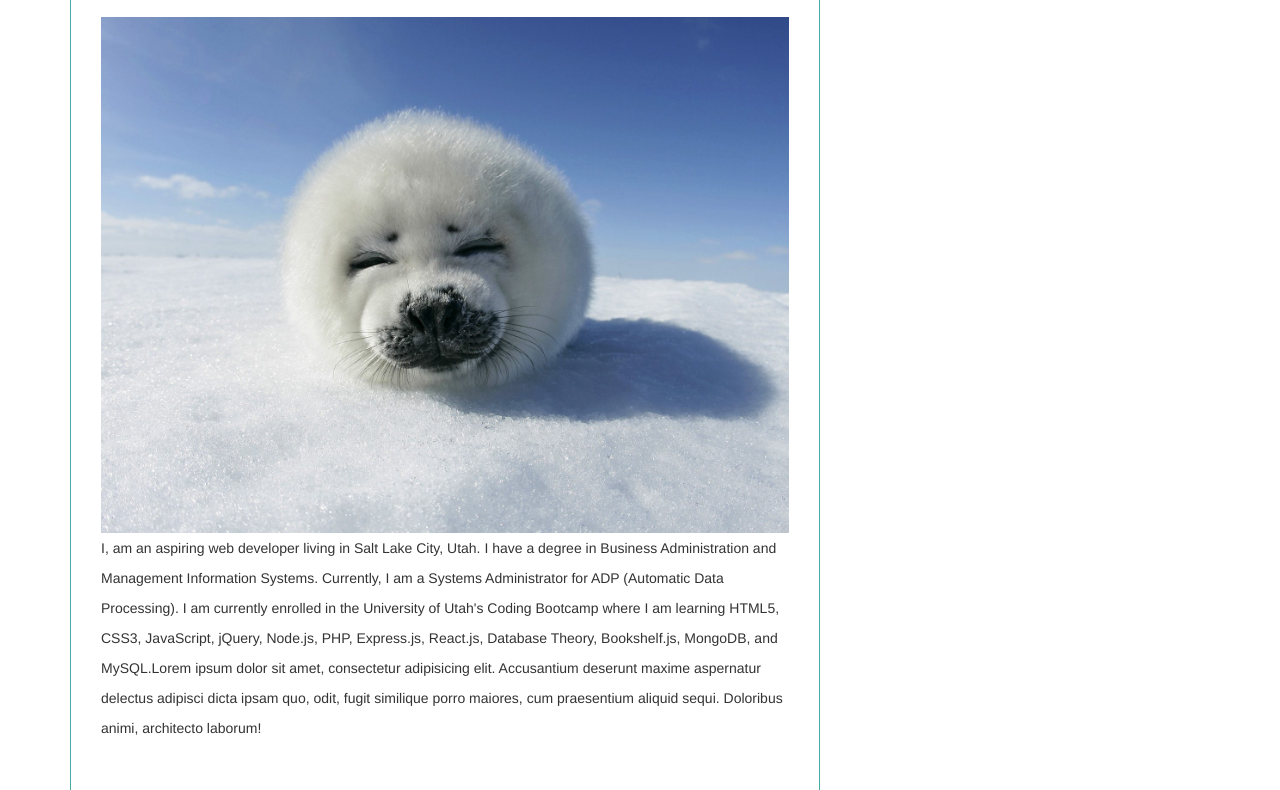
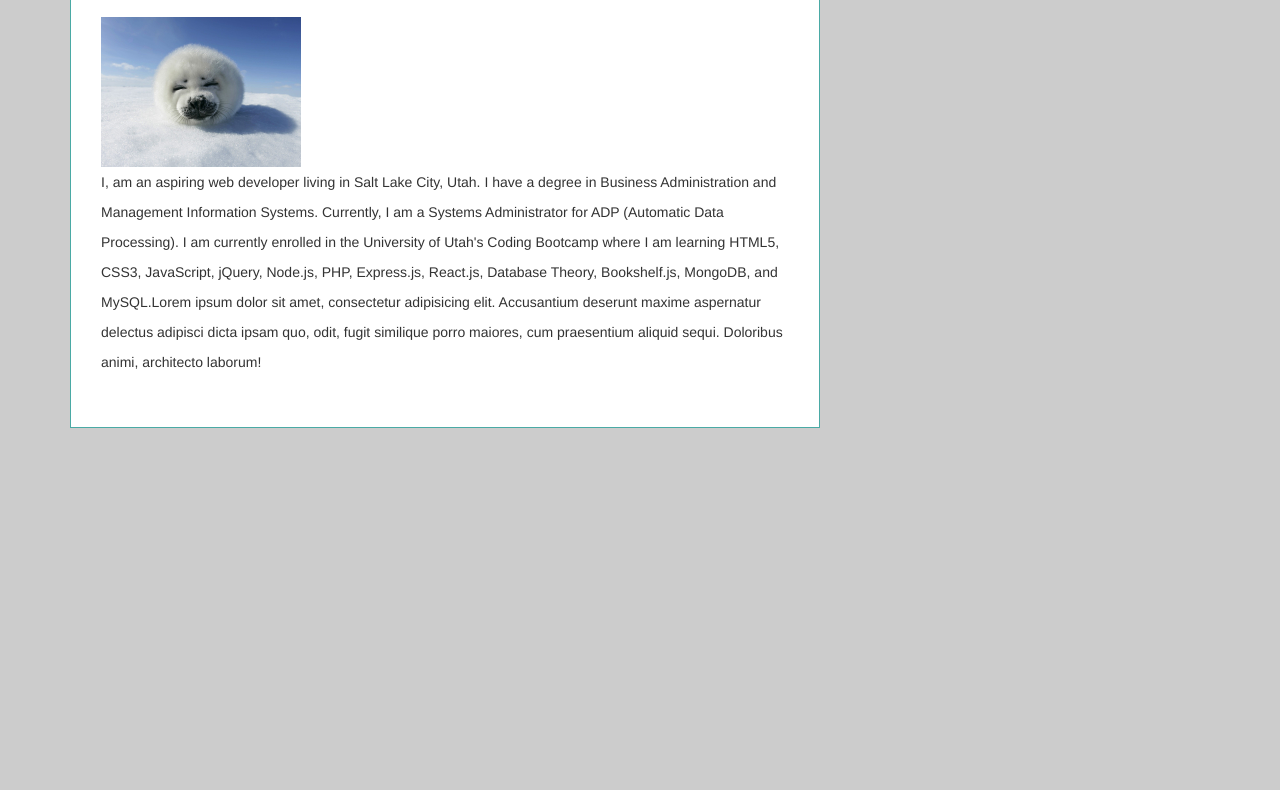
Before and after one commit to tylern-dev/Bootstrap-Portfolio, a plain HTML site: page index.html in a window 1280 px wide. Shown: the part 210-1000 px from the top of the page. After the commit the page ends 800 px from the top, so only its background shows below. Drawn offline with nearby package versions, Linux system fonts and the light colour scheme.

Commit message:
index.html changes

```diff
--- a/assets/css/style.css
+++ b/assets/css/style.css
@@ -1,5 +1,6 @@
 body{
 	padding-top:100px;
+    background: #ccc;
 }
 /*************NAVBAR ******************/
 
@@ -43,8 +44,8 @@ body{
 }
 
 .image {
-    margin-right: 15px;
-  /*  float: left;*/
+    margin-right: 15px;*/
+    float: left;
     height: 150px;
     width: 200px;
 }
--- a/index.html
+++ b/index.html
@@ -40,7 +40,7 @@
 					<div class="section-heading">
 						<h2>About Me</h2>
 					</div>
-					<img class="pull-left img-responsive" src="assets/images/profile.jpg" alt="">
+					<img class="image img-responsive" src="assets/images/profile.jpg" alt="">
 					<p>I, am an aspiring web developer living in Salt Lake City, Utah. I have a degree in Business Administration and Management Information Systems. Currently, I am a Systems Administrator for ADP (Automatic Data Processing). I am currently enrolled in the University of Utah's Coding Bootcamp where I am learning HTML5, CSS3, JavaScript, jQuery, Node.js, PHP, Express.js, React.js, Database Theory, Bookshelf.js, MongoDB, and MySQL.Lorem ipsum dolor sit amet, consectetur adipisicing elit. Accusantium deserunt maxime aspernatur delectus adipisci dicta ipsam quo, odit, fugit similique porro maiores, cum praesentium aliquid sequi. Doloribus animi, architecto laborum!</p>
 				</div>
 			</div>
```
